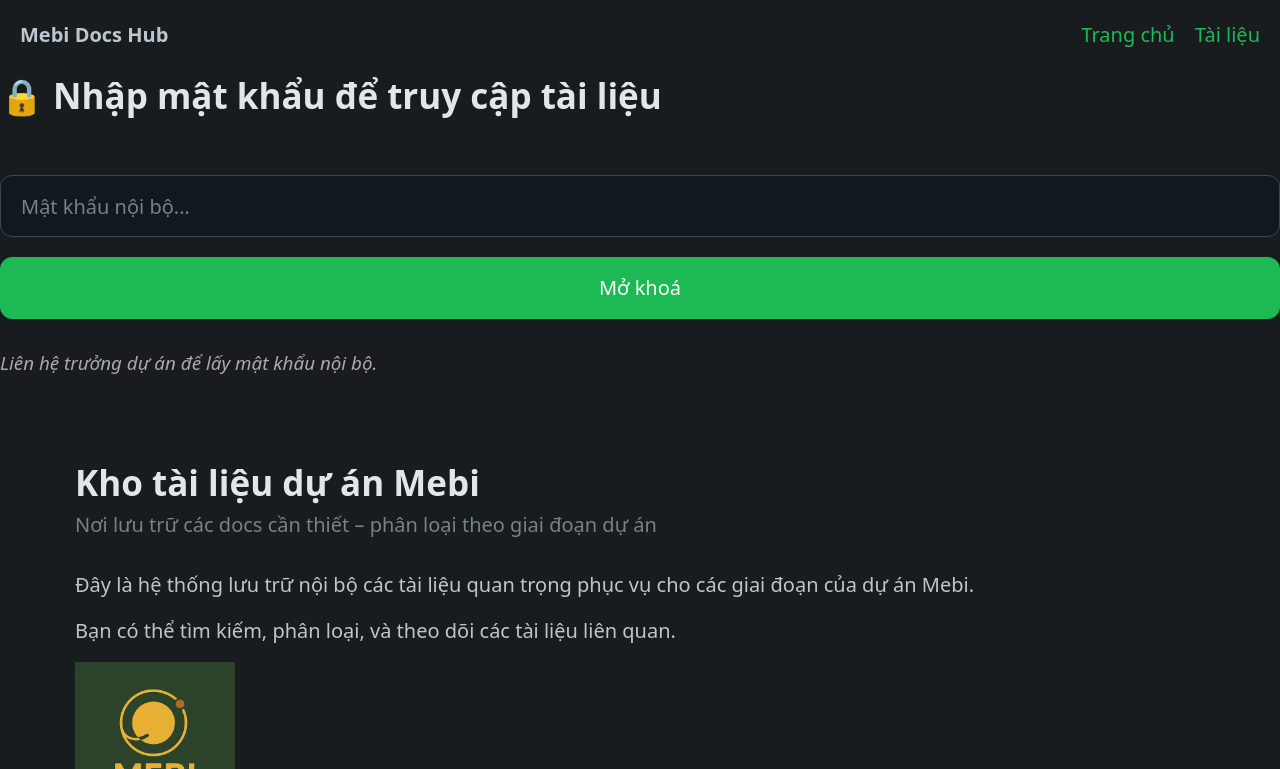
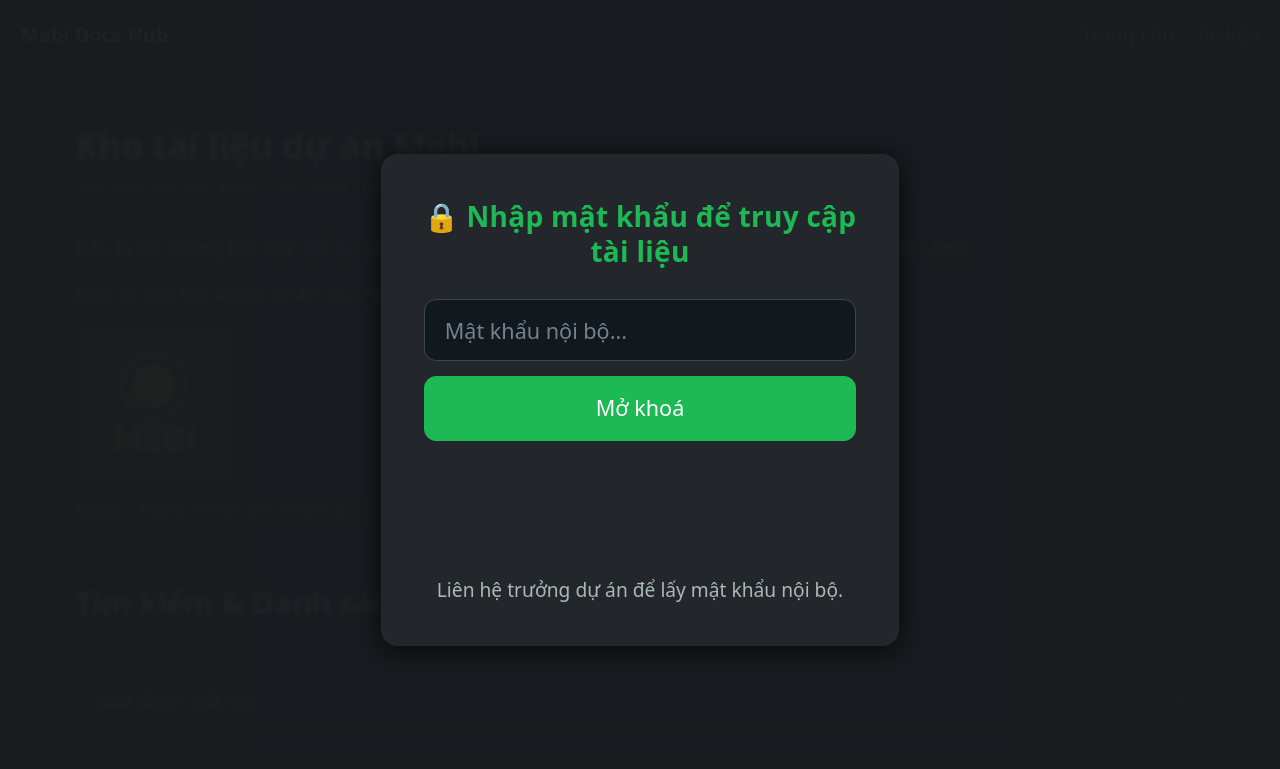
Before and after one commit to nguyendhnga/mebi-docs, a plain HTML site: page index.html in a window 1280 px wide. Shown: the top 769 px of the page. Drawn offline with nearby package versions, Linux system fonts and the light colour scheme; no server answers.

Commit message:
Add files via upload

```diff
--- a/index.html
+++ b/index.html
@@ -54,6 +54,59 @@
       margin-bottom: 0.8em;
       margin-top: 0;
     }
+    /* --- Password box center --- */
+    #unlock-box {
+      position: fixed;
+      left: 0; right: 0; top: 0; bottom: 0;
+      display: flex; flex-direction: column;
+      align-items: center; justify-content: center;
+      background: rgba(25,28,31,0.97);
+      z-index: 99;
+      min-height: 100vh;
+    }
+    #unlock-content {
+      min-width: 340px;
+      max-width: 96vw;
+      padding: 2.2rem 2.1rem 2rem 2.1rem;
+      border-radius: 16px;
+      background: #23272c;
+      box-shadow: 0 4px 28px 0 #000b;
+      border: 1px solid #23272c;
+      text-align: center;
+      display: flex;
+      flex-direction: column;
+      gap: 1.1rem;
+    }
+    #unlock-content h2 {
+      color: var(--primary);
+      margin-bottom: 0.3em;
+      font-size: 1.4em;
+      line-height: 1.25;
+      font-weight: 600;
+      letter-spacing: 0.01em;
+    }
+    #unlock-content form input,
+    #unlock-content form button {
+      margin-bottom: 0.7em;
+      font-size: 1.08em;
+    }
+    #unlock-content .unlock-err {
+      color: #fa3d63;
+      margin-top: 2px;
+      min-height: 1.6em;
+      font-size: .97em;
+    }
+    #unlock-content small {
+      color: #aab9b4;
+      display: block;
+      margin-top: 0.7em;
+      font-size: .96em;
+    }
+    .locked {
+      filter: blur(2.2px);
+      pointer-events: none;
+      user-select: none;
+    }
   </style>
 </head>
 <body>
@@ -67,17 +120,17 @@
     </ul>
   </nav>
 
-  <!-- PASSWORD FORM -->
+  <!-- PASSWORD FORM BOX -->
   <div id="unlock-box">
-    <h2>🔒 Nhập mật khẩu để truy cập tài liệu</h2>
+    <div id="unlock-content">
+      <h2>🔒 Nhập mật khẩu để truy cập<br>tài liệu</h2>
       <form id="unlock-form">
         <input type="password" id="unlock-password" placeholder="Mật khẩu nội bộ..." autocomplete="off" required>
         <button type="submit">Mở khoá</button>
       </form>
       <div class="unlock-err" id="unlock-err"></div>
-    <p style="margin-top:1.2em;color:#aaa; font-size:.94em;">
-      <i>Liên hệ trưởng dự án để lấy mật khẩu nội bộ.</i>
-    </p>
+      <small>Liên hệ trưởng dự án để lấy mật khẩu nội bộ.</small>
+    </div>
   </div>
 
   <main class="container locked" id="main-content">
@@ -96,8 +149,25 @@
           </figcaption>
         </figure>
         <h3 id="docs">Tìm kiếm & Danh sách tài liệu</h3>
-        <div class="search-bar">
-          <input type="search" id="searchInput" placeholder="Tìm kiếm tài liệu, giai đoạn, mục nhỏ..." aria-label="Tìm kiếm">
+
+<div class="search-bar" style="display: flex; gap: 1rem; flex-wrap: wrap;">
+  <select id="phaseFilter" style="min-width:140px;">
+    <option value="">Giai đoạn (tất cả)</option>
+    <option value="MVP">MVP</option>
+    <option value="Chính thức - Giai đoạn 1">Chính thức - Giai đoạn 1</option>
+    <option value="Chính thức - Giai đoạn 2">Chính thức - Giai đoạn 2</option>
+    <option value="Chính thức - Giai đoạn 3">Chính thức - Giai đoạn 3</option>
+  </select>
+  <select id="sectionFilter" style="min-width:140px;">
+    <option value="">Mục nhỏ (tất cả)</option>
+    <option value="Timeline">Timeline</option>
+    <option value="Design">Design</option>
+    <option value="Development">Development</option>
+    <option value="Hướng dẫn">Hướng dẫn</option>
+    <option value="Deploy">Deploy</option>
+    <option value="Khác">Khác</option>
+  </select>
+  <input type="search" id="searchInput" placeholder="Tìm kiếm tên, mô tả..." aria-label="Tìm kiếm" style="flex:1;min-width:180px;">
 </div>
         <section class="docs-list" id="docsList"></section>
       </section>
@@ -113,7 +183,7 @@
         </hgroup>
         <form class="grid" onsubmit="event.preventDefault()">
           <input type="text" id="firstname" name="firstname" placeholder="Tên của bạn" aria-label="Tên của bạn" required />
-          <input type="email" id="email" name="email" placeholder="Email công ty" aria-label="Email công ty" required />
+          <input type="email" id="email" name="email" placeholder="Email" aria-label="Email" required />
           <button type="submit">Đăng ký</button>
         </form>
       </article>
@@ -165,19 +235,27 @@
       }
     }
 
-    function renderDocs(filter="") {
+    function renderDocs() {
+  // Lấy giá trị filter
+  const keyword = (document.getElementById('searchInput')?.value || '').toLowerCase();
+  const phaseFilter = document.getElementById('phaseFilter')?.value || "";
+  const sectionFilter = document.getElementById('sectionFilter')?.value || "";
+
   let html = "";
-      // Reset sections
   phases.forEach(p => p.sections = []);
-      // Phân loại theo phase
   allDocs.forEach(doc => {
     if (!doc.phase || !doc.title) return;
-        // filter logic
-        const str = `${doc.phase} ${doc.section} ${doc.title} ${doc.desc}`.toLowerCase();
-        if (filter && !str.includes(filter.toLowerCase())) return;
+
+    // Kiểm tra từng loại filter
+    if (phaseFilter && doc.phase !== phaseFilter) return;
+    if (sectionFilter && doc.section !== sectionFilter) return;
+    const str = `${doc.title} ${doc.desc || ""}`.toLowerCase();
+    if (keyword && !str.includes(keyword)) return;
+
     let phase = phases.find(p => p.name === doc.phase);
     if (phase) phase.sections.push(doc);
   });
+
   phases.forEach(phase => {
     if (!phase.sections.length) return;
     html += `<div class="phase-group"><div class="phase-title"><strong>${phase.name}</strong></div>`;
@@ -195,13 +273,18 @@
     });
     html += "</div>";
   });
-      if (!html) html = '<p style="color:#888">Chưa có tài liệu nào, hoặc không có tài liệu phù hợp với từ khoá tìm kiếm.</p>';
+
+  if (!html) html = '<p style="color:#888">Chưa có tài liệu nào, hoặc không có tài liệu phù hợp với bộ lọc.</p>';
   document.getElementById('docsList').innerHTML = html;
 }
 
+
     // Search
+    // Lắng nghe thay đổi cả 3 input
+document.getElementById('phaseFilter').onchange =
+document.getElementById('sectionFilter').onchange =
 document.getElementById('searchInput').oninput = function() {
-      renderDocs(this.value);
+  renderDocs();
     };
 
     // Lấy dữ liệu lần đầu
```
Lines whose indentation alone changed are shown as unchanged.
